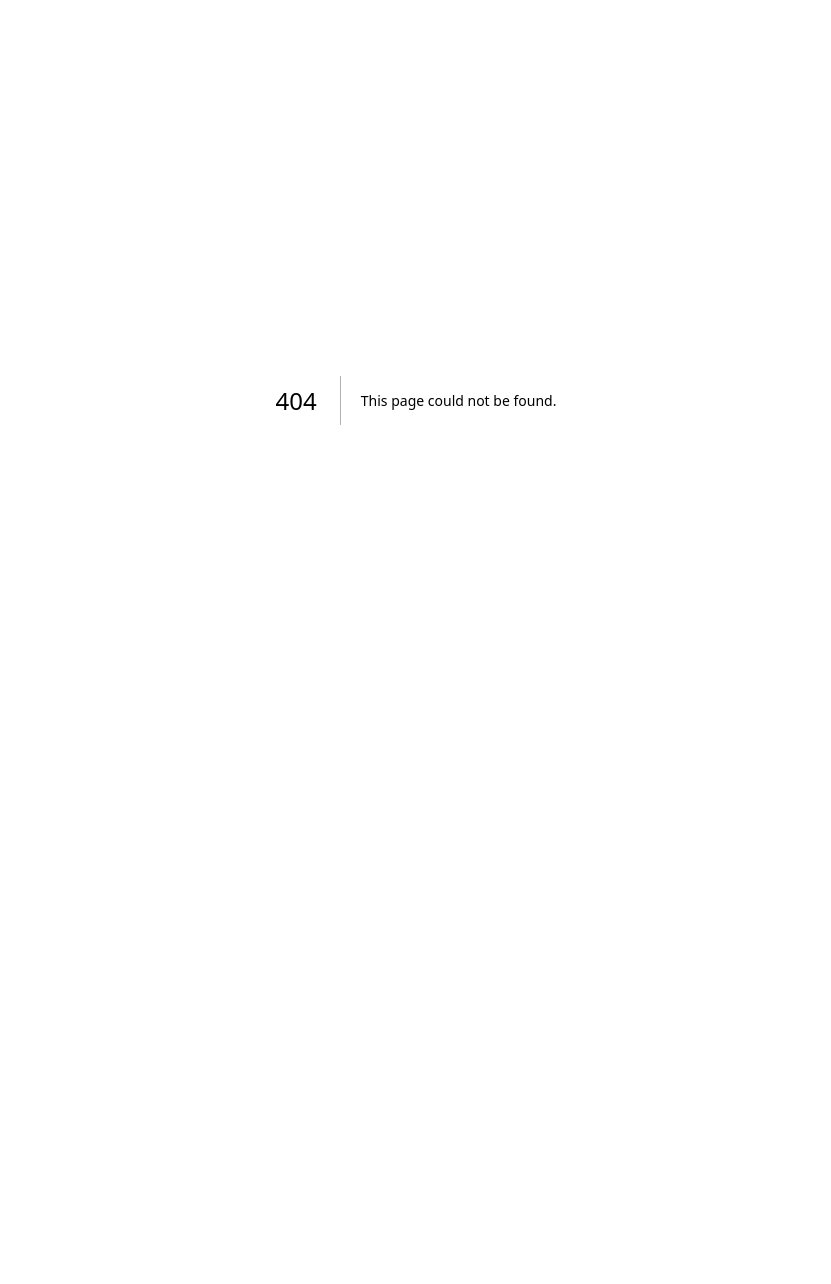
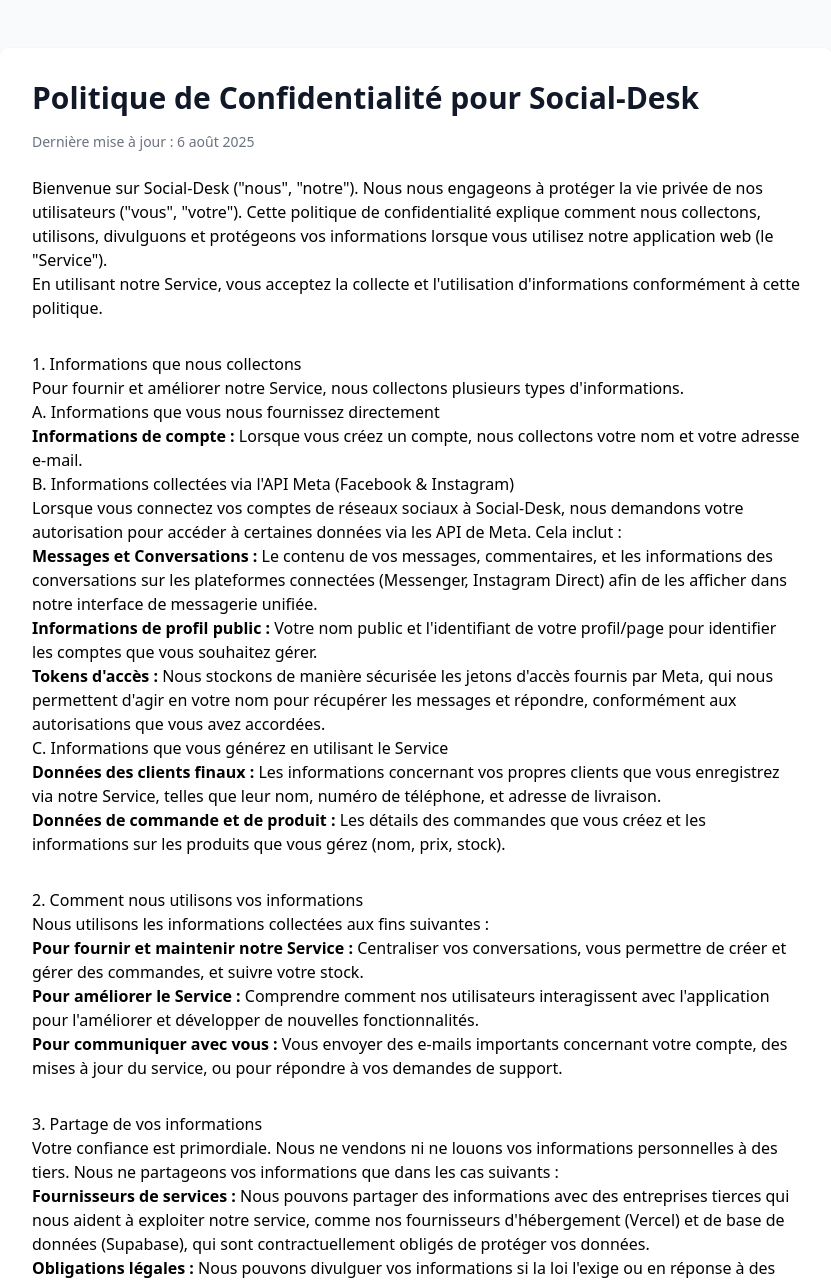
Before and after one commit to Wissem-Bench/SOCIAL-DESK, a Next.js app: page /privacy-policy in a window 1280 px wide. Before the commit this address had no page. Shown: the top 1284 px of the page, without its empty margins (224-1055 px from the left). Before the commit the page ends 800 px from the top, so only its background shows below. Built offline with nearby package versions, Linux system fonts and the light colour scheme.

Commit message:
Add privacy-policy Page

```diff
--- /dev/null
+++ b/src/app/privacy-policy/page.jsx
@@ -0,0 +1,179 @@
+export default function PrivacyPolicyPage() {
+  return (
+    <div className="bg-gray-50 min-h-screen">
+      <div className="max-w-4xl mx-auto py-12 px-4 sm:px-6 lg:px-8">
+        <div className="bg-white p-8 rounded-lg shadow">
+          <h1 className="text-3xl font-bold text-gray-900 mb-4">
+            Politique de Confidentialité pour Social-Desk
+          </h1>
+          <p className="text-sm text-gray-500 mb-6">
+            Dernière mise à jour : 6 août 2025
+          </p>
+
+          <div className="prose prose-lg max-w-none">
+            <p>
+              Bienvenue sur Social-Desk ("nous", "notre"). Nous nous engageons à
+              protéger la vie privée de nos utilisateurs ("vous", "votre").
+              Cette politique de confidentialité explique comment nous
+              collectons, utilisons, divulguons et protégeons vos informations
+              lorsque vous utilisez notre application web (le "Service").
+            </p>
+            <p>
+              En utilisant notre Service, vous acceptez la collecte et
+              l'utilisation d'informations conformément à cette politique.
+            </p>
+
+            <h2 className="mt-8">1. Informations que nous collectons</h2>
+            <p>
+              Pour fournir et améliorer notre Service, nous collectons plusieurs
+              types d'informations.
+            </p>
+            <h3>A. Informations que vous nous fournissez directement</h3>
+            <ul>
+              <li>
+                <strong>Informations de compte :</strong> Lorsque vous créez un
+                compte, nous collectons votre nom et votre adresse e-mail.
+              </li>
+            </ul>
+
+            <h3>
+              B. Informations collectées via l'API Meta (Facebook & Instagram)
+            </h3>
+            <p>
+              Lorsque vous connectez vos comptes de réseaux sociaux à
+              Social-Desk, nous demandons votre autorisation pour accéder à
+              certaines données via les API de Meta. Cela inclut :
+            </p>
+            <ul>
+              <li>
+                <strong>Messages et Conversations :</strong> Le contenu de vos
+                messages, commentaires, et les informations des conversations
+                sur les plateformes connectées (Messenger, Instagram Direct)
+                afin de les afficher dans notre interface de messagerie unifiée.
+              </li>
+              <li>
+                <strong>Informations de profil public :</strong> Votre nom
+                public et l'identifiant de votre profil/page pour identifier les
+                comptes que vous souhaitez gérer.
+              </li>
+              <li>
+                <strong>Tokens d'accès :</strong> Nous stockons de manière
+                sécurisée les jetons d'accès fournis par Meta, qui nous
+                permettent d'agir en votre nom pour récupérer les messages et
+                répondre, conformément aux autorisations que vous avez
+                accordées.
+              </li>
+            </ul>
+
+            <h3>C. Informations que vous générez en utilisant le Service</h3>
+            <ul>
+              <li>
+                <strong>Données des clients finaux :</strong> Les informations
+                concernant vos propres clients que vous enregistrez via notre
+                Service, telles que leur nom, numéro de téléphone, et adresse de
+                livraison.
+              </li>
+              <li>
+                <strong>Données de commande et de produit :</strong> Les détails
+                des commandes que vous créez et les informations sur les
+                produits que vous gérez (nom, prix, stock).
+              </li>
+            </ul>
+
+            <h2 className="mt-8">2. Comment nous utilisons vos informations</h2>
+            <p>
+              Nous utilisons les informations collectées aux fins suivantes :
+            </p>
+            <ul>
+              <li>
+                <strong>Pour fournir et maintenir notre Service :</strong>{" "}
+                Centraliser vos conversations, vous permettre de créer et gérer
+                des commandes, et suivre votre stock.
+              </li>
+              <li>
+                <strong>Pour améliorer le Service :</strong> Comprendre comment
+                nos utilisateurs interagissent avec l'application pour
+                l'améliorer et développer de nouvelles fonctionnalités.
+              </li>
+              <li>
+                <strong>Pour communiquer avec vous :</strong> Vous envoyer des
+                e-mails importants concernant votre compte, des mises à jour du
+                service, ou pour répondre à vos demandes de support.
+              </li>
+            </ul>
+
+            <h2 className="mt-8">3. Partage de vos informations</h2>
+            <p>
+              Votre confiance est primordiale. Nous ne vendons ni ne louons vos
+              informations personnelles à des tiers. Nous ne partageons vos
+              informations que dans les cas suivants :
+            </p>
+            <ul>
+              <li>
+                <strong>Fournisseurs de services :</strong> Nous pouvons
+                partager des informations avec des entreprises tierces qui nous
+                aident à exploiter notre service, comme nos fournisseurs
+                d'hébergement (Vercel) et de base de données (Supabase), qui
+                sont contractuellement obligés de protéger vos données.
+              </li>
+              <li>
+                <strong>Obligations légales :</strong> Nous pouvons divulguer
+                vos informations si la loi l'exige ou en réponse à des demandes
+                valides des autorités publiques.
+              </li>
+            </ul>
+
+            <h2 className="mt-8">4. Sécurité des données</h2>
+            <p>
+              La sécurité de vos données est une priorité absolue. Nous
+              utilisons des mesures de sécurité administratives, techniques et
+              physiques pour protéger vos informations personnelles. Cela inclut
+              l'utilisation du cryptage (HTTPS) pour toutes les communications
+              et des pratiques de stockage sécurisées pour les données sensibles
+              comme les tokens d'accès.
+            </p>
+
+            <h2 className="mt-8">5. Vos droits et choix</h2>
+            <p>
+              Vous avez le droit d'accéder, de corriger ou de supprimer vos
+              informations personnelles. Vous pouvez gérer la plupart des
+              informations de votre compte directement depuis les paramètres de
+              votre tableau de bord. Pour toute demande de suppression de compte
+              ou de données, veuillez nous contacter.
+            </p>
+
+            <h2 className="mt-8">6. Conservation des données</h2>
+            <p>
+              Nous conserverons vos informations aussi longtemps que votre
+              compte sera actif ou aussi longtemps que nécessaire pour vous
+              fournir le Service, et pour nous conformer à nos obligations
+              légales.
+            </p>
+
+            <h2 className="mt-8">7. Modifications de cette politique</h2>
+            <p>
+              Nous pouvons mettre à jour notre politique de confidentialité de
+              temps à autre. Nous vous informerons de tout changement en
+              publiant la nouvelle politique sur cette page et en mettant à jour
+              la date de "Dernière mise à jour".
+            </p>
+
+            <h2 className="mt-8">8. Nous contacter</h2>
+            <p>
+              Si vous avez des questions concernant cette politique de
+              confidentialité, veuillez nous contacter à l'adresse suivante :
+            </p>
+            <p>
+              <a
+                href="mailto:contact@social-desk.com"
+                className="text-blue-600 hover:underline"
+              >
+                contact@social-desk.com
+              </a>
+            </p>
+          </div>
+        </div>
+      </div>
+    </div>
+  );
+}
```
